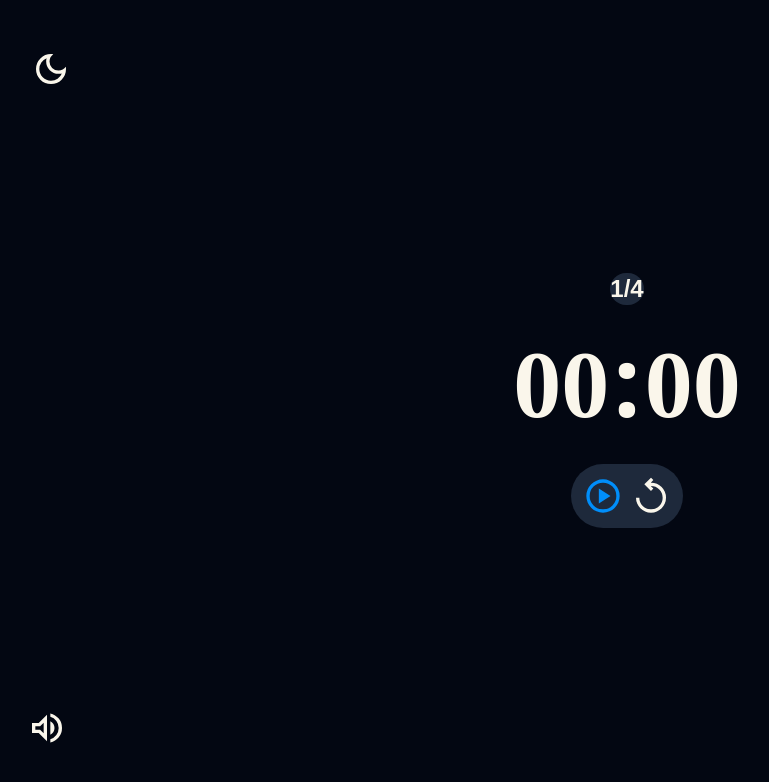
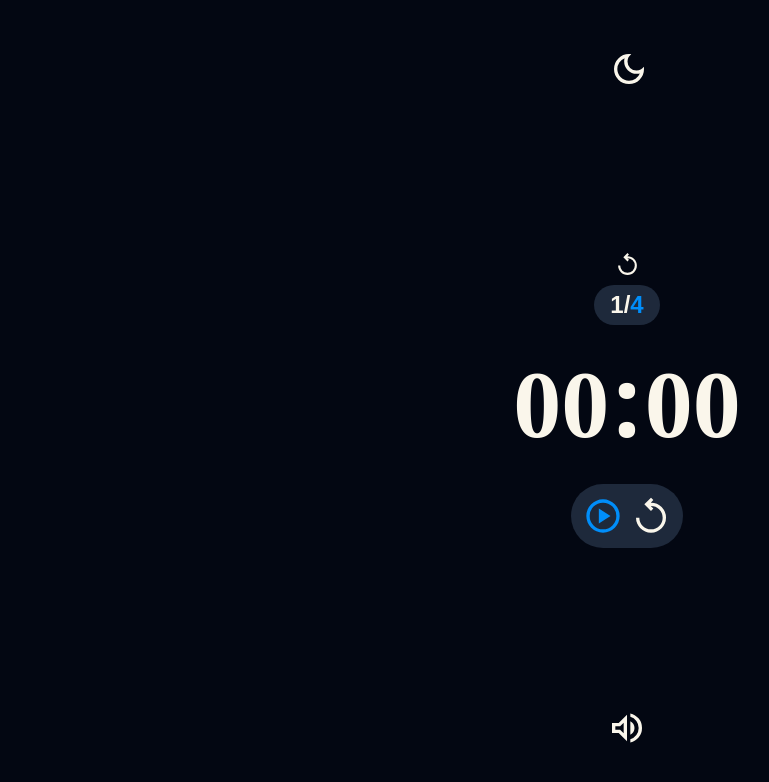
Before and after one commit to eobrunodias/Minimaldoro, a website built with Vite: page index.html in a window 1280 px wide. Shown: the whole page, without its empty margins (13-782 px from the left). Built offline with nearby package versions, Linux system fonts and the light colour scheme; a web font is replaced by a local one.

Commit message:
refactor: change structure html

```diff
--- a/index.html
+++ b/index.html
@@ -17,9 +17,9 @@
 
   <body class="min-h-screen flex flex-col bg-gray-950">
     <div id="container" class="flex flex-col flex-grow justify-between p-10">
-      <header class="flex justify-end items-center h-16">
+      <header class="flex justify-center items-center h-16">
         <div id="toggle-mode" class="toggle-mode">
-          <button class="light">
+          <button class="light ">
             <svg
               id="light"
               class="hide"
@@ -34,9 +34,10 @@
               />
             </svg>
           </button>
-          <button class="dark">
+          <button class="dark ">
             <svg
               id="dark"
+              class=""
               xmlns="http://www.w3.org/2000/svg"
               height="40px"
               viewBox="0 -960 960 960"
@@ -52,20 +53,36 @@
       </header>
 
       <main class="flex flex-col items-center justify-center flex-grow">
+        <!-- <span id="reset-rounds" class="cursor-pointer mb-2 uppercase font-bold tracking-widest text-textColor text-sm bg-slate-800 rounded-full  px-3">reset</span> -->
+        <svg
+       id="reset-rounds"
+       class=".reset-rounds cursor-pointer mb-2"
+       xmlns="http://www.w3.org/2000/svg"
+       height="25px"
+       viewBox="0 -960 960 960"
+       width="25px"
+       fill="#faf6eb"
+       >
+         <path
+         d="M480-80q-75 0-140.5-28.5t-114-77q-48.5-48.5-77-114T120-440h80q0 117 81.5 198.5T480-160q117 0 198.5-81.5T760-440q0-117-81.5-198.5T480-720h-6l62 62-56 58-160-160 160-160 56 58-62 62h6q75 0 140.5 28.5t114 77q48.5 48.5 77 114T840-440q0 75-28.5 140.5t-77 114q-48.5 48.5-114 77T480-80Z"
+       />
+       </svg>
         <div
-          id="rounds-container"
-          class="rounds-container bg-slate-800 rounded-full flex p-4 justify-center"
+          id="rounds-container "
+          class="rounds-container bg-slate-800 rounded-full py-1 px-4"
         >
+
           <span
             id="rounds"
             class="rounds font-fontInter text-2xl text-textColor font-bold"
-            >1/4</span
+            >1/<span class="total-rounds">4</span></span
           >
         </div>
+
         <div id="timer" class="timer my-6 cursor-pointer">
           <input
             id="minutes"
-            class="minutes input-time"
+            class="minutes input-time cursor-pointer focus:cursor-text"
             type="number"
             value="00"
             maxlength="2"
@@ -74,7 +91,7 @@
           <span class="md:text-8xl text-7xl font-bold text-textColor">:</span>
           <input
             id="seconds"
-            class="seconds input-time"
+            class="seconds input-time cursor-pointer focus:cursor-text"
             type="number"
             value="00"
             maxlength="2"
@@ -130,24 +147,11 @@
               />
             </svg>
           </button>
-          <!-- <button class="set-time">
-            <svg
-              id="set-time"
-              xmlns="http://www.w3.org/2000/svg"
-              height="40px"
-              viewBox="0 -960 960 960"
-              width="40px"
-              fill="#63A375"
-            >
-              <path
-                d="M360-840v-80h240v80H360Zm80 440h80v-240h-80v240Zm40 320q-74 0-139.5-28.5T226-186q-49-49-77.5-114.5T120-440q0-74 28.5-139.5T226-694q49-49 114.5-77.5T480-800q62 0 119 20t107 58l56-56 56 56-56 56q38 50 58 107t20 119q0 74-28.5 139.5T734-186q-49 49-114.5 77.5T480-80Zm0-80q116 0 198-82t82-198q0-116-82-198t-198-82q-116 0-198 82t-82 198q0 116 82 198t198 82Zm0-280Z"
-              />
-            </svg>
-          </button> -->
+
         </div>
       </main>
 
-      <footer id="footer" class="flex justify-end items-center h-16">
+      <footer id="footer" class="flex justify-center items-center h-16">
         <button class="sound-on icon-actived">
           <svg
             id="sound-on"
```
